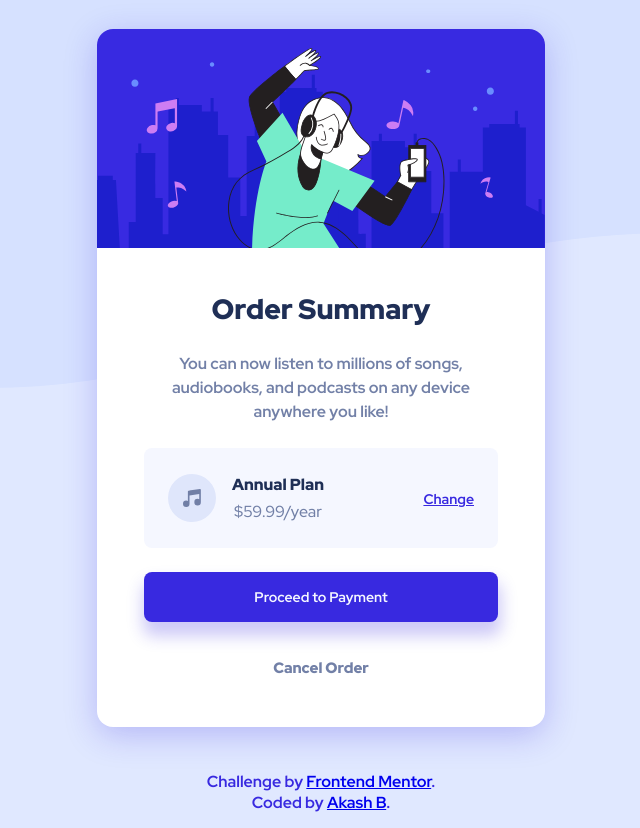
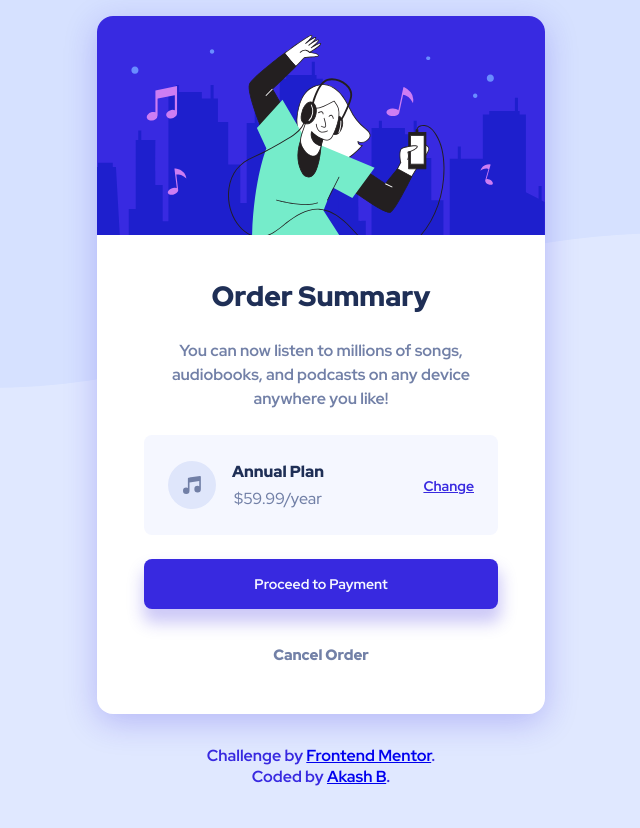
Before and after one commit to akash02ab/order-summary-card, a plain HTML site: page index.html in a window 1280 px wide. Shown: the whole page, without its empty margins (319-959 px from the left). After the commit the page ends 802 px from the top, so only its background shows below. Drawn offline with Linux system fonts and the light colour scheme.

Commit message:
update min-height to avoid y-overflow

```diff
--- a/style.css
+++ b/style.css
@@ -26,7 +26,7 @@ body {
 
 .container {
   width: 100%;
-  min-height: calc(100vh - 44px);
+  min-height: calc(100vh - 74px);
   padding: 16px;
   background-image: url(./images/pattern-background-desktop.svg);
   background-repeat: no-repeat;
```
